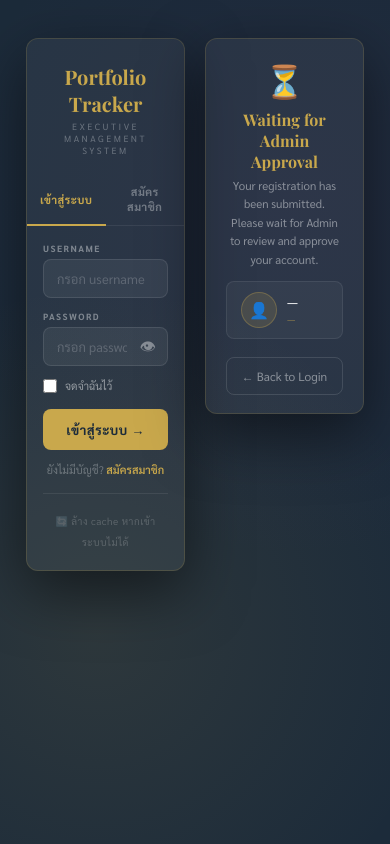
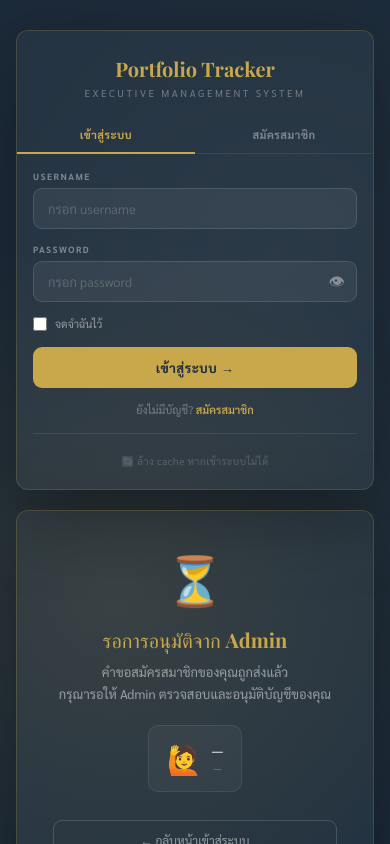
Before and after one commit to bundit4102/portfolio-dashboard-V1, a plain HTML site: page frontend/index.html in a window 390 px wide. Drawn offline with nearby package versions, Linux system fonts and the light colour scheme.

Commit message:
Update index.html

```diff
--- a/frontend/index.html
+++ b/frontend/index.html
@@ -24,70 +24,69 @@ body::before{content:'';position:fixed;inset:0;pointer-events:none;z-index:0;
    AUTH SCREEN (shared bg)
 ════════════════════════════════════ */
 .auth-screen{position:fixed;inset:0;z-index:999;background:var(--navy);
-  display:flex;align-items:center;justify-content:center;padding:24px;overflow-y:auto}
+  display:flex;flex-direction:column;align-items:center;justify-content:center;
+  padding:20px;overflow-y:auto;gap:0}
 .auth-screen.hidden{display:none}
 .auth-screen::before{content:'';position:absolute;inset:0;pointer-events:none;
-  background:radial-gradient(circle at 25% 75%,rgba(201,168,76,.1) 0%,transparent 50%),
-             radial-gradient(circle at 75% 25%,rgba(108,52,131,.08) 0%,transparent 50%)}
+  background:radial-gradient(circle at 30% 70%,rgba(201,168,76,.12) 0%,transparent 55%),
+             radial-gradient(circle at 70% 30%,rgba(255,255,255,.03) 0%,transparent 55%)}
 
 /* card */
-.auth-box{position:relative;z-index:1;background:rgba(255,255,255,.05);
-  border:1px solid rgba(201,168,76,.18);border-radius:16px;
-  width:100%;max-width:400px;box-shadow:0 20px 60px rgba(0,0,0,.5);
-  animation:slideUp .35s ease both}
+.auth-box{position:relative;z-index:1;background:rgba(255,255,255,.04);
+  border:1px solid rgba(201,168,76,.2);border-radius:20px;
+  width:100%;max-width:480px;box-shadow:0 24px 80px rgba(0,0,0,.4);
+  animation:slideUp .4s ease both}
 .auth-box-wide{max-width:900px}
-@keyframes slideUp{from{opacity:0;transform:translateY(16px)}to{opacity:1;transform:translateY(0)}}
+@keyframes slideUp{from{opacity:0;transform:translateY(20px)}to{opacity:1;transform:translateY(0)}}
+@media(max-width:600px){
+  .auth-screen{padding:16px;justify-content:flex-start;padding-top:20px}
+  .auth-box{max-width:100%;border-radius:14px}
+  .auth-logo{padding:20px 16px 14px}
+  .auth-body{padding:16px 16px 20px}
+  .wait-body{padding:24px 16px}
+}
 
 /* logo */
-.auth-logo{text-align:center;padding:28px 32px 18px}
-.auth-logo-title{font-family:'Playfair Display',serif;font-size:22px;color:var(--gold);margin-bottom:3px}
-.auth-logo-sub{font-size:9px;color:rgba(255,255,255,.3);letter-spacing:2.5px;text-transform:uppercase}
-
-/* tabs */
-.auth-tabs{display:flex;border-bottom:1px solid rgba(255,255,255,.07)}
-.auth-tab{flex:1;padding:10px;font-size:12px;font-weight:700;letter-spacing:.5px;color:rgba(255,255,255,.35);background:none;border:none;cursor:pointer;font-family:'Sarabun',sans-serif;transition:all .2s;border-bottom:2px solid transparent;margin-bottom:-1px}
-.auth-tab:hover{color:rgba(255,255,255,.65)}
+.auth-logo{text-align:center;padding:36px 40px 28px}
+.auth-logo-title{font-family:'Playfair Display',serif;font-size:24px;color:var(--gold);margin-bottom:4px}
+.auth-logo-sub{font-size:10px;color:rgba(255,255,255,.35);letter-spacing:2.5px;text-transform:uppercase}
+
+/* tabs inside auth */
+.auth-tabs{display:flex;border-bottom:1px solid rgba(255,255,255,.08)}
+.auth-tab{flex:1;padding:12px;font-size:12px;font-weight:700;letter-spacing:.5px;color:rgba(255,255,255,.4);background:none;border:none;cursor:pointer;font-family:'Sarabun',sans-serif;transition:all .2s;border-bottom:2px solid transparent;margin-bottom:-1px}
+.auth-tab:hover{color:rgba(255,255,255,.7)}
 .auth-tab.on{color:var(--gold);border-bottom-color:var(--gold)}
 
-/* form */
-.auth-body{padding:20px 28px 28px}
-.auth-err{background:rgba(192,57,43,.15);border:1px solid rgba(192,57,43,.3);border-radius:7px;
-  padding:9px 13px;font-size:12px;color:#ff8a80;margin-bottom:13px;display:none}
+/* form area */
+.auth-body{padding:28px 36px 36px}
+.auth-err{background:rgba(192,57,43,.15);border:1px solid rgba(192,57,43,.3);border-radius:8px;
+  padding:10px 14px;font-size:12px;color:#ff8a80;margin-bottom:14px;display:none}
 .auth-err.show{display:block}
-.auth-ok{background:rgba(26,122,74,.15);border:1px solid rgba(26,122,74,.3);border-radius:7px;
-  padding:9px 13px;font-size:12px;color:#81c995;margin-bottom:13px;display:none}
+.auth-ok{background:rgba(26,122,74,.15);border:1px solid rgba(26,122,74,.3);border-radius:8px;
+  padding:10px 14px;font-size:12px;color:#4caf82;margin-bottom:14px;display:none}
 .auth-ok.show{display:block}
-.lf{margin-bottom:12px}
-.lf label{display:block;font-size:9px;font-weight:700;letter-spacing:1.5px;text-transform:uppercase;color:rgba(255,255,255,.4);margin-bottom:5px}
-.lf input,.lf select{width:100%;background:rgba(255,255,255,.06);border:1px solid rgba(255,255,255,.1);border-radius:8px;padding:10px 13px;font-family:'Sarabun',sans-serif;font-size:13px;color:#fff;outline:none;transition:all .2s}
+.lf{margin-bottom:14px}
+.lf label{display:block;font-size:9px;font-weight:700;letter-spacing:1.5px;text-transform:uppercase;color:rgba(255,255,255,.4);margin-bottom:6px}
+.lf input,.lf select{width:100%;background:rgba(255,255,255,.06);border:1px solid rgba(255,255,255,.12);border-radius:9px;padding:11px 14px;font-family:'Sarabun',sans-serif;font-size:13px;color:#fff;outline:none;transition:all .2s}
 .lf input:focus,.lf select:focus{border-color:var(--gold);background:rgba(255,255,255,.09)}
 .lf input::placeholder{color:rgba(255,255,255,.2)}
 .lf select option{background:var(--navy);color:#fff}
-.auth-btn{width:100%;background:var(--gold);color:var(--navy);border:none;border-radius:8px;padding:12px;font-family:'Sarabun',sans-serif;font-size:13px;font-weight:700;cursor:pointer;transition:all .2s;margin-top:4px;letter-spacing:.5px}
-.auth-btn:hover{background:var(--gold-l);transform:translateY(-1px)}
-.auth-link{text-align:center;margin-top:12px;font-size:11px;color:rgba(255,255,255,.3)}
+.auth-btn{width:100%;background:var(--gold);color:var(--navy);border:none;border-radius:9px;padding:12px;font-family:'Sarabun',sans-serif;font-size:13px;font-weight:700;cursor:pointer;transition:all .2s;margin-top:4px;letter-spacing:.5px}
+.auth-btn:hover{background:var(--gold-l)}
+.auth-link{text-align:center;margin-top:14px;font-size:11px;color:rgba(255,255,255,.35)}
 .auth-link span{color:var(--gold);cursor:pointer;font-weight:600}
 .auth-link span:hover{text-decoration:underline}
-.auth-btn-outline{width:100%;background:transparent;border:1px solid rgba(255,255,255,.12);color:rgba(255,255,255,.45);border-radius:8px;padding:10px;font-family:'Sarabun',sans-serif;font-size:12px;cursor:pointer;transition:all .2s;margin-top:6px}
-.auth-btn-outline:hover{border-color:rgba(201,168,76,.4);color:var(--gold)}
-
-/* wait box — compact */
-.wait-body{padding:24px 28px 22px;text-align:center}
-.wait-icon{font-size:32px;margin-bottom:8px;display:block}
-.wait-title{font-family:'Playfair Display',serif;font-size:16px;color:var(--gold);margin-bottom:5px;font-weight:700}
-.wait-msg{font-size:11.5px;color:rgba(255,255,255,.45);line-height:1.6;margin-bottom:12px}
-.wait-user{background:rgba(255,255,255,.04);border:1px solid rgba(255,255,255,.08);border-radius:8px;padding:10px 14px;display:flex;align-items:center;gap:10px;margin-bottom:12px;text-align:left}
-.wait-user .wname{font-size:13px;font-weight:600;color:rgba(255,255,255,.85)}
+
+/* waiting screen */
+.wait-body{padding:36px;text-align:center}
+.wait-icon{font-size:48px;margin-bottom:16px}
+.wait-title{font-family:'Playfair Display',serif;font-size:20px;color:var(--gold);margin-bottom:8px}
+.wait-msg{font-size:13px;color:rgba(255,255,255,.5);line-height:1.7;margin-bottom:20px}
+.wait-user{background:rgba(255,255,255,.04);border:1px solid rgba(255,255,255,.08);border-radius:10px;padding:14px 18px;display:inline-flex;align-items:center;gap:10px;margin-bottom:20px}
+.wait-user .wname{font-size:14px;font-weight:600;color:rgba(255,255,255,.8)}
 .wait-user .wrole{font-size:10px;color:rgba(255,255,255,.35);margin-top:2px}
-
-/* mobile */
-@media(max-width:520px){
-  .auth-screen{padding:16px;align-items:flex-start;padding-top:28px}
-  .auth-box{border-radius:14px}
-  .auth-logo{padding:22px 20px 14px}
-  .auth-body{padding:16px 20px 22px}
-  .wait-body{padding:20px 20px 18px}
-}
+.auth-btn-outline{width:100%;background:transparent;border:1px solid rgba(255,255,255,.15);color:rgba(255,255,255,.5);border-radius:9px;padding:11px;font-family:'Sarabun',sans-serif;font-size:12px;cursor:pointer;transition:all .2s;margin-top:8px}
+.auth-btn-outline:hover{border-color:var(--red);color:var(--red)}
 
 /* admin user mgmt panel (wide box) */
 .users-grid{display:grid;grid-template-columns:repeat(auto-fill,minmax(260px,1fr));gap:12px;margin-bottom:20px}
@@ -881,17 +880,17 @@ select.ci{cursor:pointer;appearance:none;background:transparent url("data:[embed
   <div class="auth-box hidden" id="waitBox">
     <div class="wait-body">
       <div class="wait-icon">⏳</div>
-      <div class="wait-title">Waiting for Admin Approval</div>
-      <div class="wait-msg">Your registration has been submitted.<br>Please wait for Admin to review and approve your account.</div>
+      <div class="wait-title">รอการอนุมัติจาก Admin</div>
+      <div class="wait-msg">คำขอสมัครสมาชิกของคุณถูกส่งแล้ว<br>กรุณารอให้ Admin ตรวจสอบและอนุมัติบัญชีของคุณ</div>
       <div class="wait-user">
-        <div style="width:36px;height:36px;border-radius:50%;background:rgba(201,168,76,.15);border:1px solid rgba(201,168,76,.3);display:flex;align-items:center;justify-content:center;font-size:16px;flex-shrink:0">👤</div>
+        <div style="font-size:28px">🙋</div>
         <div>
           <div class="wname" id="waitName">—</div>
-          <div class="wrole" id="waitRole" style="color:rgba(201,168,76,.6)">—</div>
-          <div class="wrole" id="waitUser" style="font-family:'DM Mono',monospace;font-size:9px;opacity:.5;margin-top:1px"></div>
+          <div class="wrole" id="waitRole">—</div>
+          <div class="wrole" id="waitUser" style="font-family:'DM Mono',monospace;margin-top:2px"></div>
         </div>
       </div>
-      <button class="auth-btn-outline" onclick="doLogout()">← Back to Login</button>
+      <button class="auth-btn-outline" onclick="doLogout()">← กลับหน้าเข้าสู่ระบบ</button>
     </div>
   </div>
 
@@ -2095,6 +2094,7 @@ function rem(p){if(p.ae)return-1;if(!p.pe)return null;return Math.max(0,Math.rou
 function iScore(x){return Math.round(((+x.impact||5)+(+x.feasibility||5)+(+x.strategic||5))/3*10);}
 function scoreColor(sc){return sc>=70?'var(--green)':sc>=50?'var(--amber)':'var(--red)';}
 const isViewer=()=>currentUser?.role==='Viewer';
+const isAdminOrVIP=()=>currentUser?.role==='Admin'||currentUser?.role==='VIP';
 
 // Returns days since last log update; null if completed/no start
 function staleDays(p){
@@ -3177,6 +3177,9 @@ function updIdeaUndoBtns(){
 
 function renderIdeaTable(){
   const ro=isViewer();const dis=ro?'disabled':'';
+  // Sliders, Status, Remark → Admin & VIP only
+  const canScore=isAdminOrVIP();const disScore=canScore?'':'disabled';
+  const lockTitle=canScore?'':'🔒 Admin & VIP only';
   $('ideaBody').innerHTML=IDEAS.map((x,i)=>{
     const sc=iScore(x),bc=scoreColor(sc);
     return`<tr id="ir${i}" class="pop">
@@ -3195,17 +3198,36 @@ function renderIdeaTable(){
       <td><input class="ci mo" type="date" value="${x.date||''}" onchange="updI(${i},'date',this.value)" ${dis}></td>
       <td><input class="ci mo" type="number" min="0" value="${x.budget||''}" onchange="updI(${i},'budget',+this.value)" placeholder="0" ${dis}></td>
       <td><input class="ci" value="${esc(x.desc)}" onchange="updI(${i},'desc',this.value)" placeholder="รายละเอียดโดยย่อ" ${dis}></td>
-      <td><div class="score-mini"><input type="range" id="si${i}imp" min="1" max="10" value="${x.impact||5}" oninput="updIScore(${i})" ${dis}><span id="sv${i}imp">${x.impact||5}</span></div></td>
-      <td><div class="score-mini"><input type="range" id="si${i}feas" min="1" max="10" value="${x.feasibility||5}" oninput="updIScore(${i})" ${dis}><span id="sv${i}feas">${x.feasibility||5}</span></div></td>
-      <td><div class="score-mini"><input type="range" id="si${i}str" min="1" max="10" value="${x.strategic||5}" oninput="updIScore(${i})" ${dis}><span id="sv${i}str">${x.strategic||5}</span></div></td>
-      <td class="total-badge" id="sc${i}" style="color:${bc}">${sc}</td>
-      <td><select class="ci" onchange="updI(${i},'status',this.value)" ${dis}>
-        <option value="new" ${x.status==='new'?'selected':''}>🆕 New</option>
-        <option value="review" ${x.status==='review'?'selected':''}>🔍 Review</option>
-        <option value="approved" ${x.status==='approved'?'selected':''}>✅ Approved</option>
-        <option value="rejected" ${x.status==='rejected'?'selected':''}>❌ Rejected</option>
-      </select></td>
-      <td><input class="ci" value="${esc(x.note)}" onchange="updI(${i},'note',this.value)" placeholder="ความเห็น" ${dis}></td>
+      <td title="${lockTitle}" style="${canScore?'':'opacity:.55;cursor:not-allowed'}">
+        <div class="score-mini">
+          <input type="range" id="si${i}imp" min="1" max="10" value="${x.impact||5}" oninput="updIScore(${i})" ${disScore} style="${canScore?'':'pointer-events:none'}">
+          <span id="sv${i}imp">${x.impact||5}</span>
+        </div>
+      </td>
+      <td title="${lockTitle}" style="${canScore?'':'opacity:.55;cursor:not-allowed'}">
+        <div class="score-mini">
+          <input type="range" id="si${i}feas" min="1" max="10" value="${x.feasibility||5}" oninput="updIScore(${i})" ${disScore} style="${canScore?'':'pointer-events:none'}">
+          <span id="sv${i}feas">${x.feasibility||5}</span>
+        </div>
+      </td>
+      <td title="${lockTitle}" style="${canScore?'':'opacity:.55;cursor:not-allowed'}">
+        <div class="score-mini">
+          <input type="range" id="si${i}str" min="1" max="10" value="${x.strategic||5}" oninput="updIScore(${i})" ${disScore} style="${canScore?'':'pointer-events:none'}">
+          <span id="sv${i}str">${x.strategic||5}</span>
+        </div>
+      </td>
+      <td class="total-badge" id="sc${i}" style="color:${bc}" title="Auto-calculated score (read-only)">${sc}</td>
+      <td title="${lockTitle}">
+        <select class="ci" onchange="updI(${i},'status',this.value)" ${disScore} style="${canScore?'':'opacity:.55;pointer-events:none'}">
+          <option value="new" ${x.status==='new'?'selected':''}>🆕 New</option>
+          <option value="review" ${x.status==='review'?'selected':''}>🔍 Review</option>
+          <option value="approved" ${x.status==='approved'?'selected':''}>✅ Approved</option>
+          <option value="rejected" ${x.status==='rejected'?'selected':''}>❌ Rejected</option>
+        </select>
+      </td>
+      <td title="${lockTitle}">
+        <input class="ci" value="${esc(x.note)}" onchange="updI(${i},'note',this.value)" placeholder="ความเห็น" ${disScore} style="${canScore?'':'opacity:.55'}">
+      </td>
       <td>${ro?'':('<button class="del" onclick="delIdea('+i+')">✕</button>')}</td>
     </tr>`;
   }).join('');
@@ -3213,6 +3235,8 @@ function renderIdeaTable(){
 }
 function updI(i,f,v){
   if(isViewer())return;
+  // Status, note, and score fields → Admin & VIP only
+  if((f==='status'||f==='note'||f==='impact'||f==='feasibility'||f==='strategic')&&!isAdminOrVIP())return;
   pushIdeaUndo();
   IDEAS[i][f]=v;
   // Auto-regen ID when cat or owner changes
@@ -3226,6 +3250,7 @@ function updI(i,f,v){
   sched();renderKanban();renderIdeaKPIs();
 }
 function updIScore(i){
+  if(!isAdminOrVIP())return; // Only Admin & VIP can adjust scores
   const imp=+$('si'+i+'imp').value,feas=+$('si'+i+'feas').value,str=+$('si'+i+'str').value;
   $('sv'+i+'imp').textContent=imp;$('sv'+i+'feas').textContent=feas;$('sv'+i+'str').textContent=str;
   IDEAS[i].impact=imp;IDEAS[i].feasibility=feas;IDEAS[i].strategic=str;
```
